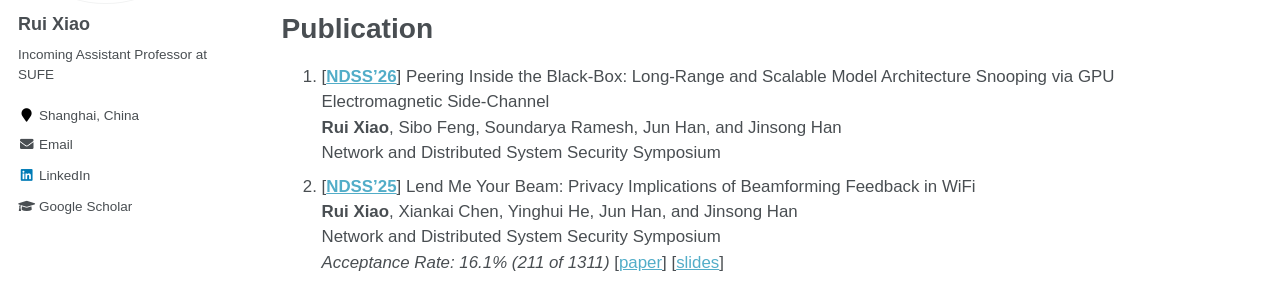
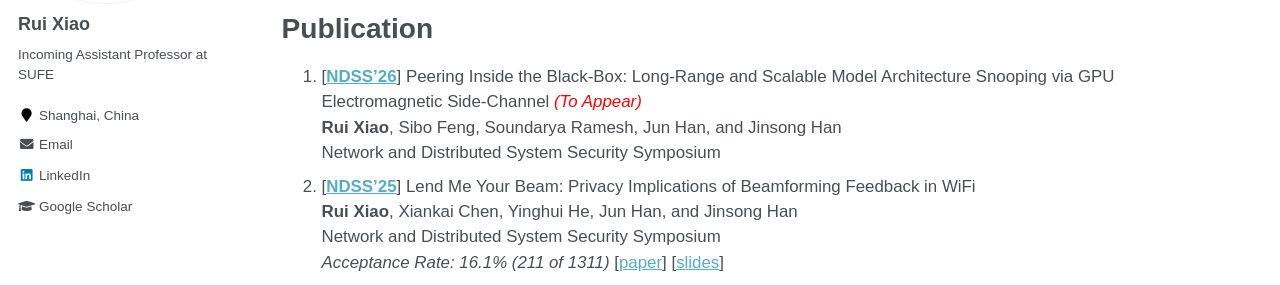
Before and after one commit to ruixiao24/ruixiao24.github.io, a Jekyll site: the page built from _pages/about.md, in a window 1280 px wide and 900 px high, scrolled down 628 px. Shown: the part 168-453 px from the top of the window. Built offline with Jekyll 4.4.1, drawn with Linux system fonts in a browser that asks for light colours.

Commit message:
Update about.md

```diff
--- a/_pages/about.md
+++ b/_pages/about.md
@@ -27,9 +27,7 @@
 - 01/2021. Our paper, “Acoustics to the Rescue: Physical Key Inference Attack Revisited” is accepted and will appear at **[USENIX Security 2021](https://www.usenix.org/conference/usenixsecurity21)**.
 
 # Publication
-1. [**[NDSS'26](https://www.ndss-symposium.org/ndss2026/)**] Peering Inside the Black-Box: Long-Range and
-Scalable Model Architecture Snooping via GPU
-Electromagnetic Side-Channel
+1. [**[NDSS'26](https://www.ndss-symposium.org/ndss2026/)**] Peering Inside the Black-Box: Long-Range and Scalable Model Architecture Snooping via GPU Electromagnetic Side-Channel _<span style="color:red"> (To Appear)</span>_
    **Rui Xiao**, Sibo Feng, Soundarya Ramesh, Jun Han, and Jinsong Han
    Network and Distributed System Security Symposium
 1. [**[NDSS'25](https://www.ndss-symposium.org/ndss2025/)**] Lend Me Your Beam: Privacy Implications of Beamforming Feedback in WiFi
```
